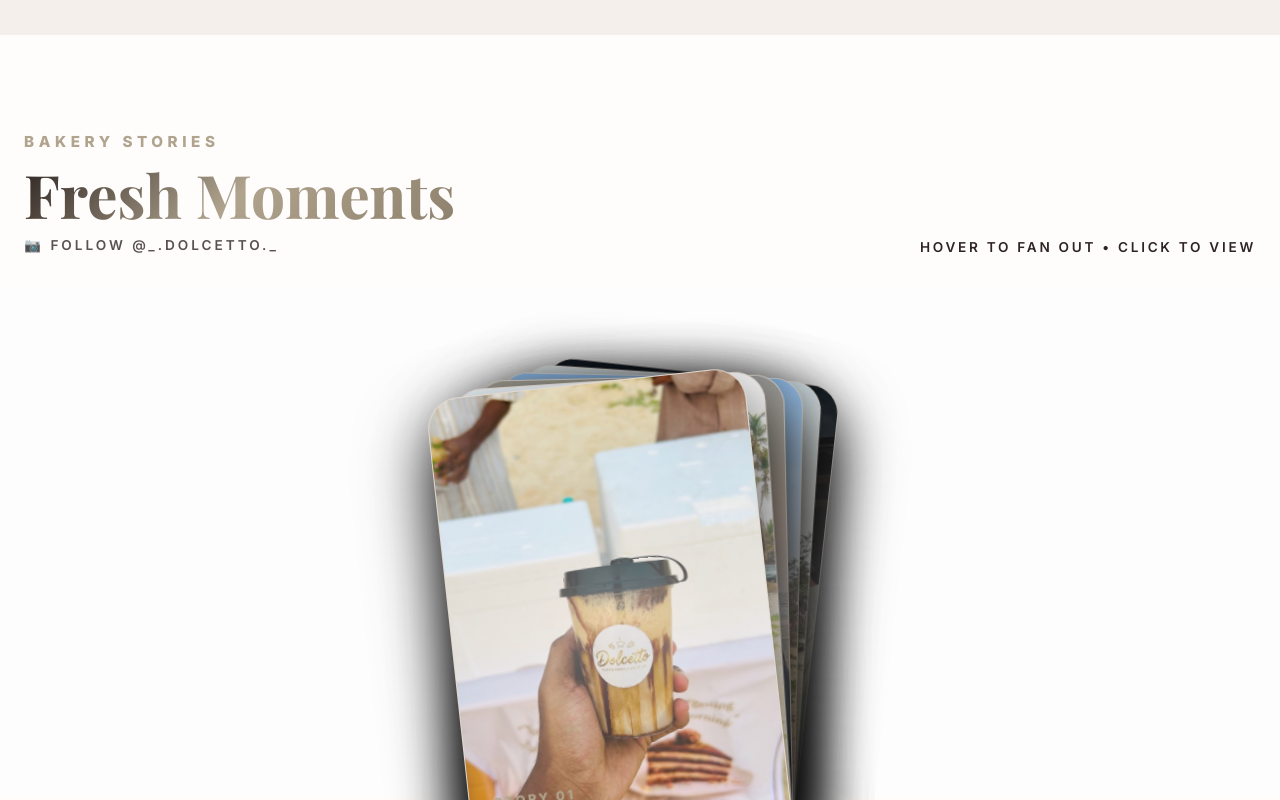
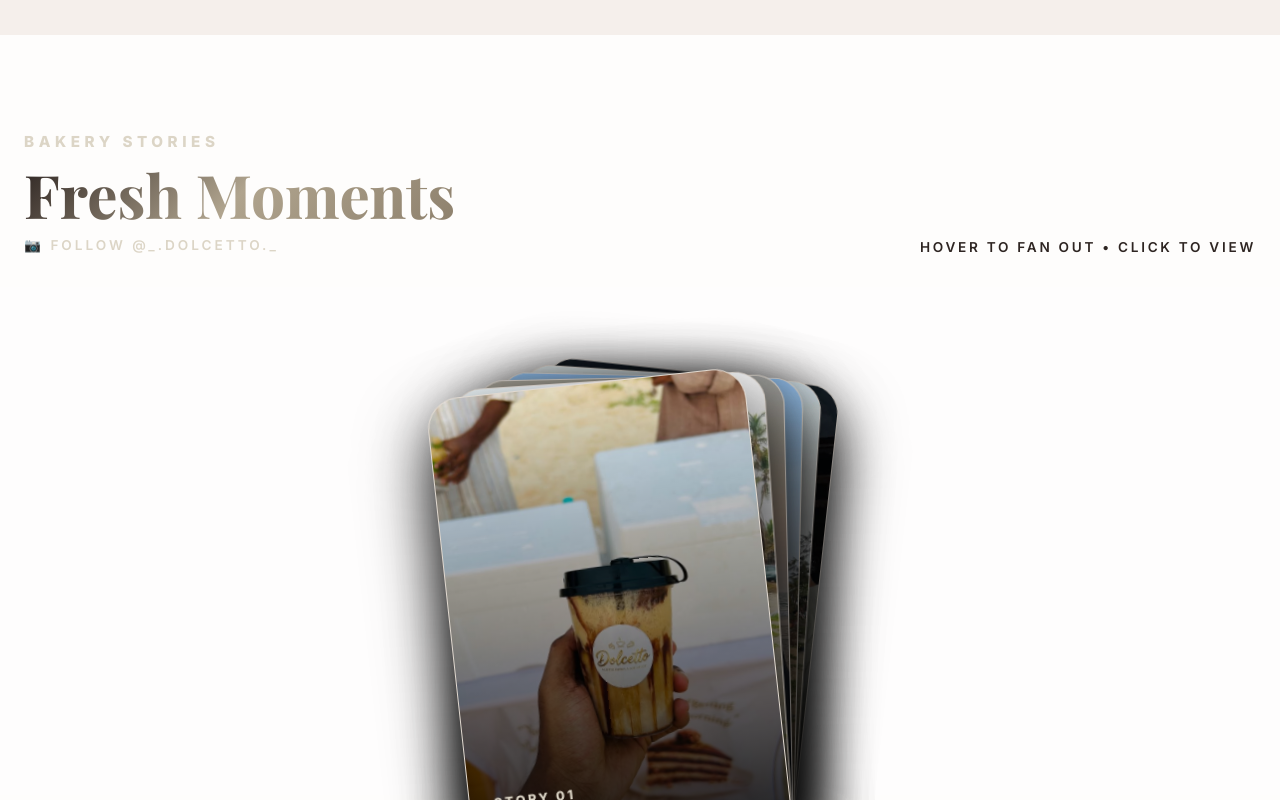
Before and after one commit to doclet233-prog/doclete, a React (Vite) app: page / in a window 1280 px wide. Shown: the part 2000-2800 px from the top of the page. Built offline with nearby package versions, Linux system fonts and the light colour scheme; a web font is replaced by a local one.

Commit message:
restore high contrast white text and dark vignette inside story cards

```diff
--- a/src/index.css
+++ b/src/index.css
@@ -221,6 +221,27 @@
   color: #DCD5C6 !important;
 }
 
+/* Keep the text inside the Fresh Moments story cards high-contrast white on top of the cover photos */
+#stories .group, #stories button {
+  --text-main: #FFFFFF !important;
+  --text-secondary: rgba(255, 255, 255, 0.85) !important;
+  --text-muted: rgba(255, 255, 255, 0.60) !important;
+}
+
+#stories .group *, #stories button * {
+  color: #FFFFFF !important;
+}
+
+/* Ensure the gold numbers/labels in the story cards remain gold */
+#stories .text-gold, #stories .text-gold * {
+  color: #DCD5C6 !important;
+}
+
+/* Restore the dark black gradient vignette overlay inside story cards so text is perfectly readable */
+#stories .bg-gradient-to-t {
+  background-image: linear-gradient(to top, rgba(0, 0, 0, 0.9) 0%, rgba(0, 0, 0, 0.4) 50%, rgba(0, 0, 0, 0) 100%) !important;
+}
+
 /* Custom scrollbar */
 ::-webkit-scrollbar {
   width: 8px;
```
